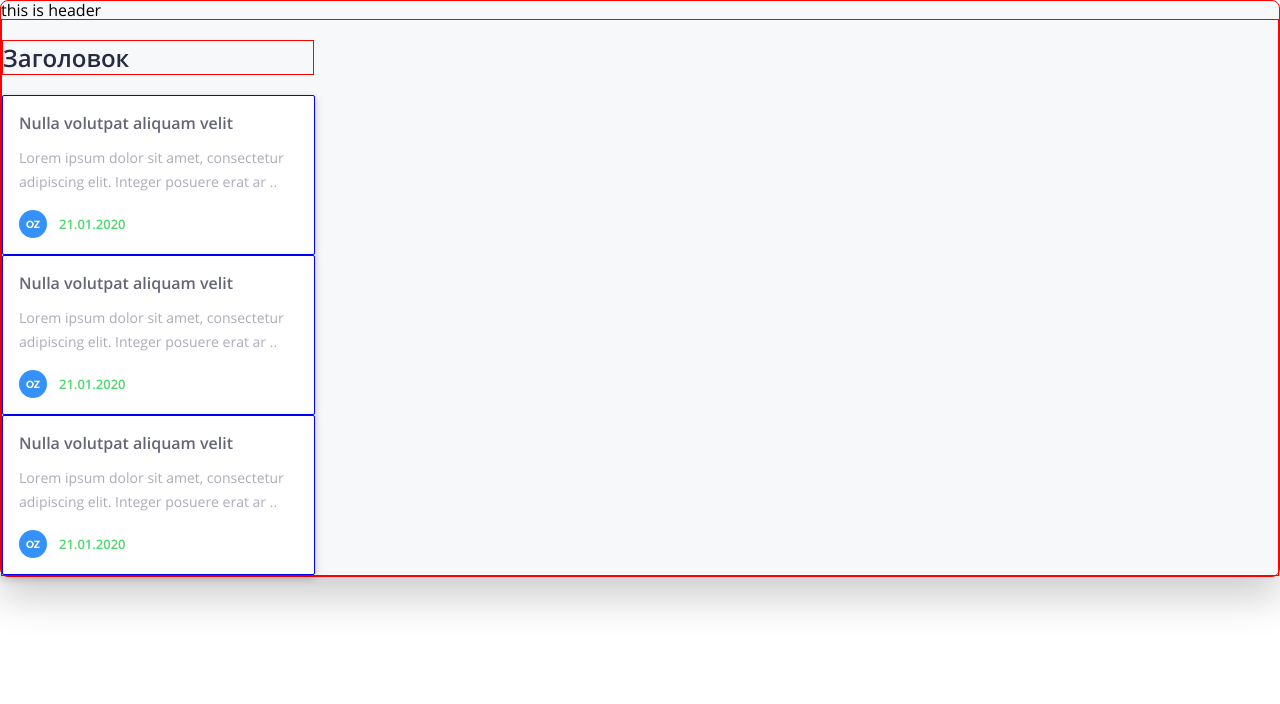
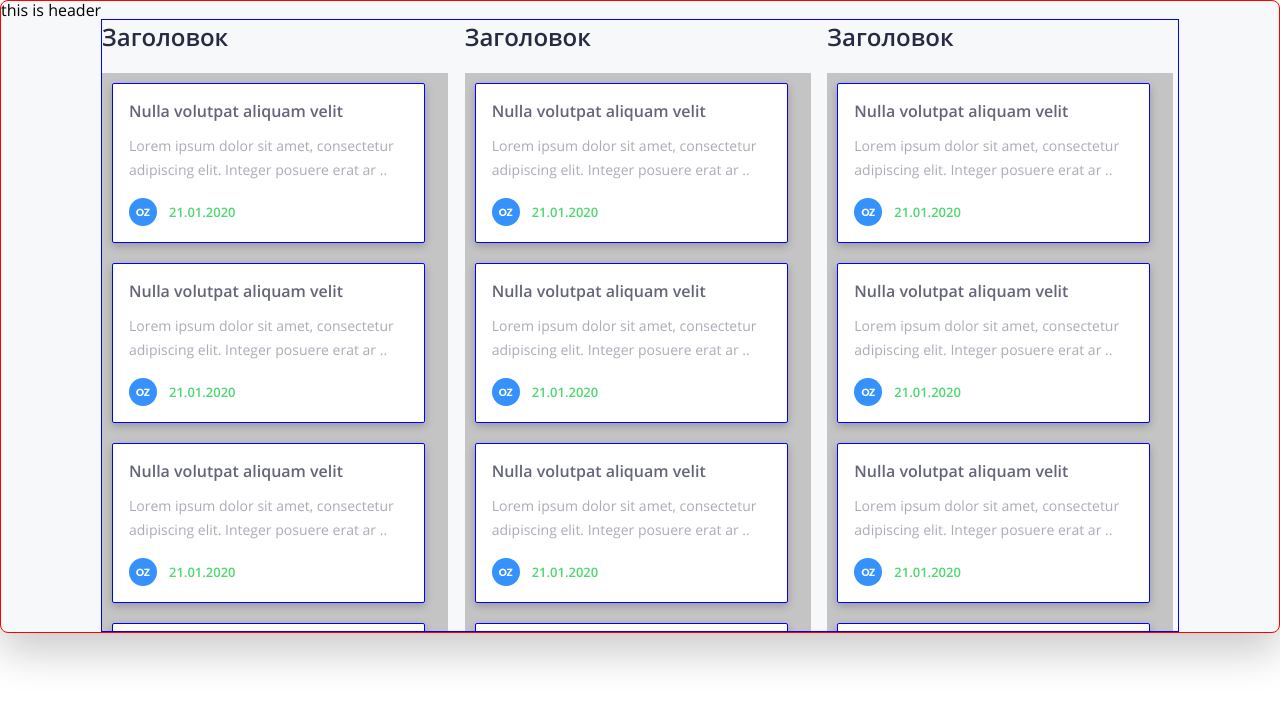
Before and after one commit to AlexValyshev/jungaroo-project, a Nuxt app: page / in a window 1280 px wide. Shown: the top 704 px of the page. Built offline with nearby package versions, Linux system fonts and the light colour scheme.

Commit message:
feat: сделать блоки Column и Card

```diff
--- /dev/null
+++ b/components/Cards.vue
@@ -0,0 +1,32 @@
+<template>
+  <div class="cards">
+    <Card></Card>
+    <Card></Card>
+    <Card></Card>
+    <Card></Card>
+    <Card></Card>
+    <Card></Card>
+  </div>
+</template>
+
+<script>
+import Card from "~/components/Card.vue";
+export default {
+  components: {
+    Card
+  }
+};
+</script>
+
+<style>
+.cards {
+  width: 100%;
+  height: 536px;
+  overflow-y: auto;
+  background: #c4c4c4;
+  display: grid;
+  grid-template-rows: repeat(3, 1fr);
+  grid-row-gap: 20px;
+  padding: 10px 0 12px 10px;
+}
+</style>
--- /dev/null
+++ b/components/Column.vue
@@ -0,0 +1,23 @@
+<template>
+  <div class="column">
+    <TitleColumn></TitleColumn>
+    <Cards></Cards>
+  </div>
+</template>
+
+<script>
+import TitleColumn from "~/components/TitleColumn.vue";
+import Cards from "~/components/Cards.vue";
+export default {
+  components: {
+    TitleColumn,
+    Cards
+  }
+};
+</script>
+
+<style>
+.column {
+  max-width: 336px;
+}
+</style>
--- a/components/TitleColumn.vue
+++ b/components/TitleColumn.vue
@@ -7,7 +7,6 @@
 
 <style>
 .titlecolumn {
-  border: 1px solid red;
   max-width: 310px;
   font-family: "Open Sans", "Arial", sans-serif;
   font-style: normal;
@@ -15,6 +14,6 @@
   font-size: 24px;
   line-height: 33px;
   color: #272a43;
-  margin-bottom: 20px;
+  margin: 0 0 20px;
 }
 </style>
--- a/pages/index.vue
+++ b/pages/index.vue
@@ -1,26 +1,28 @@
 <template>
   <section class="columns">
-    <TitleColumn />
-    <Card />
-    <Card />
-    <Card />
+    <Column></Column>
+    <Column></Column>
+    <Column></Column>
   </section>
 </template>
 
 <script>
-import Card from "~/components/Card.vue";
-import TitleColumn from "~/components/TitleColumn.vue";
+import Column from "~/components/Column.vue";
 
 export default {
   components: {
-    Card,
-    TitleColumn
+    Column
   }
 };
 </script>
 
 <style>
 .columns {
-  border: 1px solid red;
+  border: 1px solid blue;
+  display: grid;
+  grid-template-columns: repeat(3, 1fr);
+  grid-column-gap: 12px;
+  max-width: 1076px;
+  margin: auto;
 }
 </style>
```
